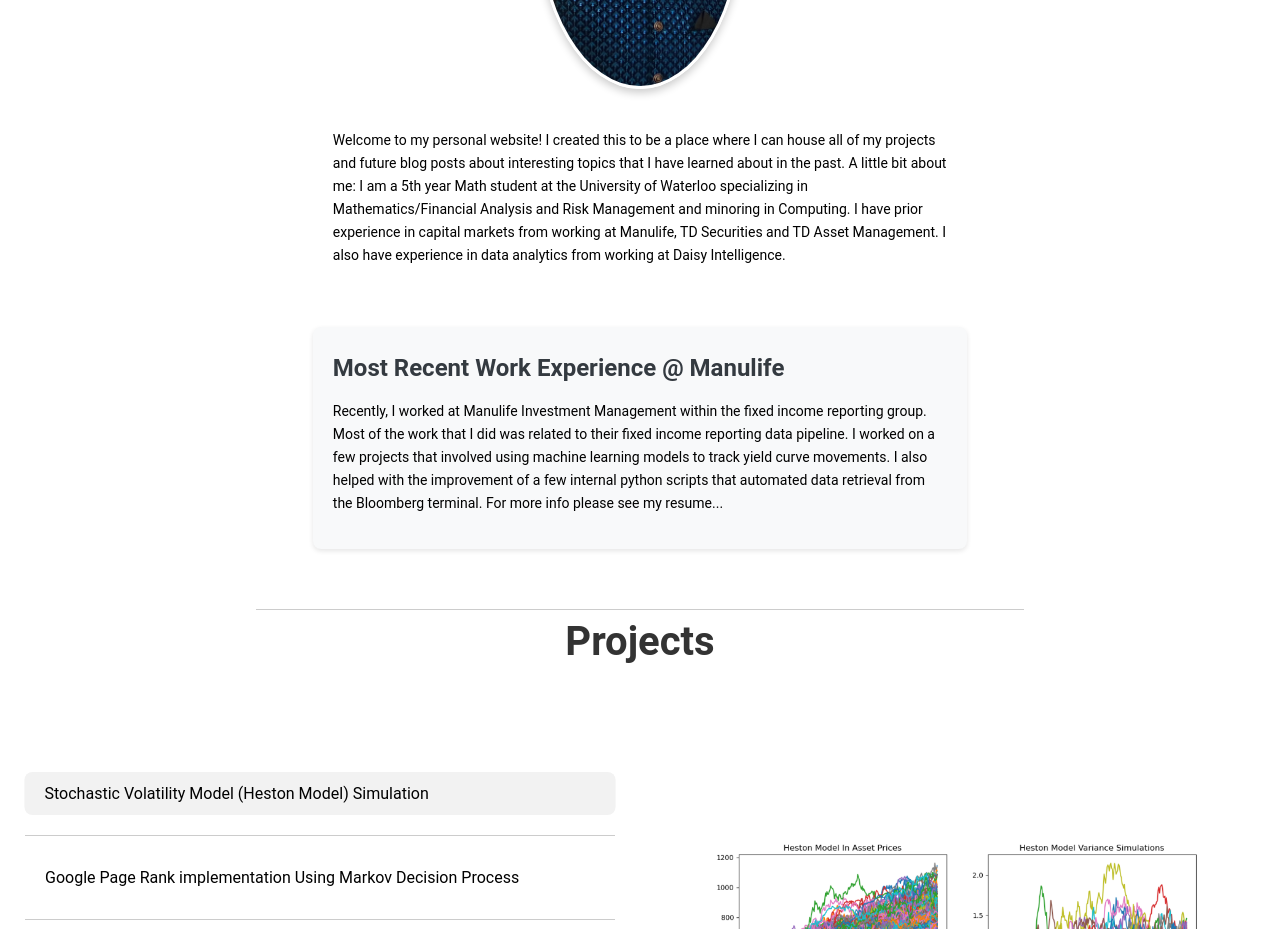
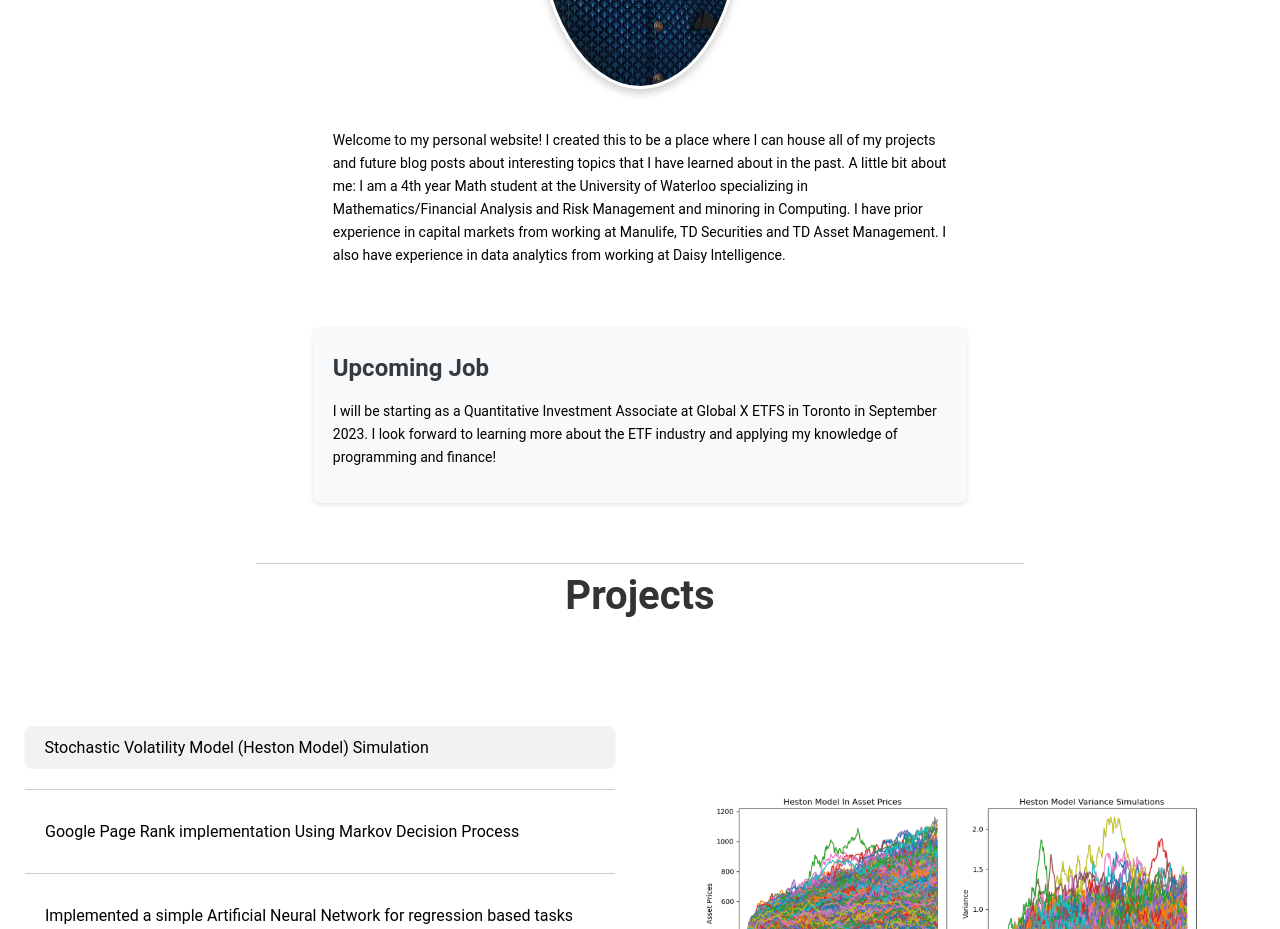
Before and after one commit to khyledhanani/khyles_home, a React (Create React App) app: page / in a window 1280 px wide. Shown: the part 1180-2109 px from the top of the page. Built offline with nearby package versions, Linux system fonts and the light colour scheme.

Commit message:
update re new job

```diff
--- a/src/components/about.js
+++ b/src/components/about.js
@@ -9,15 +9,18 @@ function About() {
             <p className="about-me">
                 Welcome to my personal website! I created this to be a place where I can house all of my projects and future blog posts about interesting topics that I have learned about in the past.
 
-                A little bit about me: I am a 5th year Math student at the University of Waterloo specializing in Mathematics/Financial Analysis and Risk Management and minoring in Computing.
+                A little bit about me: I am a 4th year Math student at the University of Waterloo specializing in Mathematics/Financial Analysis and Risk Management and minoring in Computing.
                 I have prior experience in capital markets from working at Manulife, TD Securities and TD Asset Management.
                 I also have experience in data analytics from working at Daisy Intelligence.
             </p>
             <div className="experience-projects-container">
                 <div className="work-experience">
-                    <h3>Most Recent Work Experience @ Manulife</h3>
+                    <h3>
+                        Upcoming Job
+                    </h3>
                     <p id="projects">
-                        Recently, I worked at Manulife Investment Management within the fixed income reporting group. Most of the work that I did was related to their fixed income reporting data pipeline. I worked on a few projects that involved using machine learning models to track yield curve movements. I also helped with the improvement of a few internal python scripts that automated data retrieval from the Bloomberg terminal. For more info please see my resume...
+                        I will be starting as a Quantitative Investment Associate at Global X ETFS in Toronto in September 2023. I look
+                        forward to learning more about the ETF industry and applying my knowledge of programming and finance!
                     </p>
                 </div>
             </div>
```
